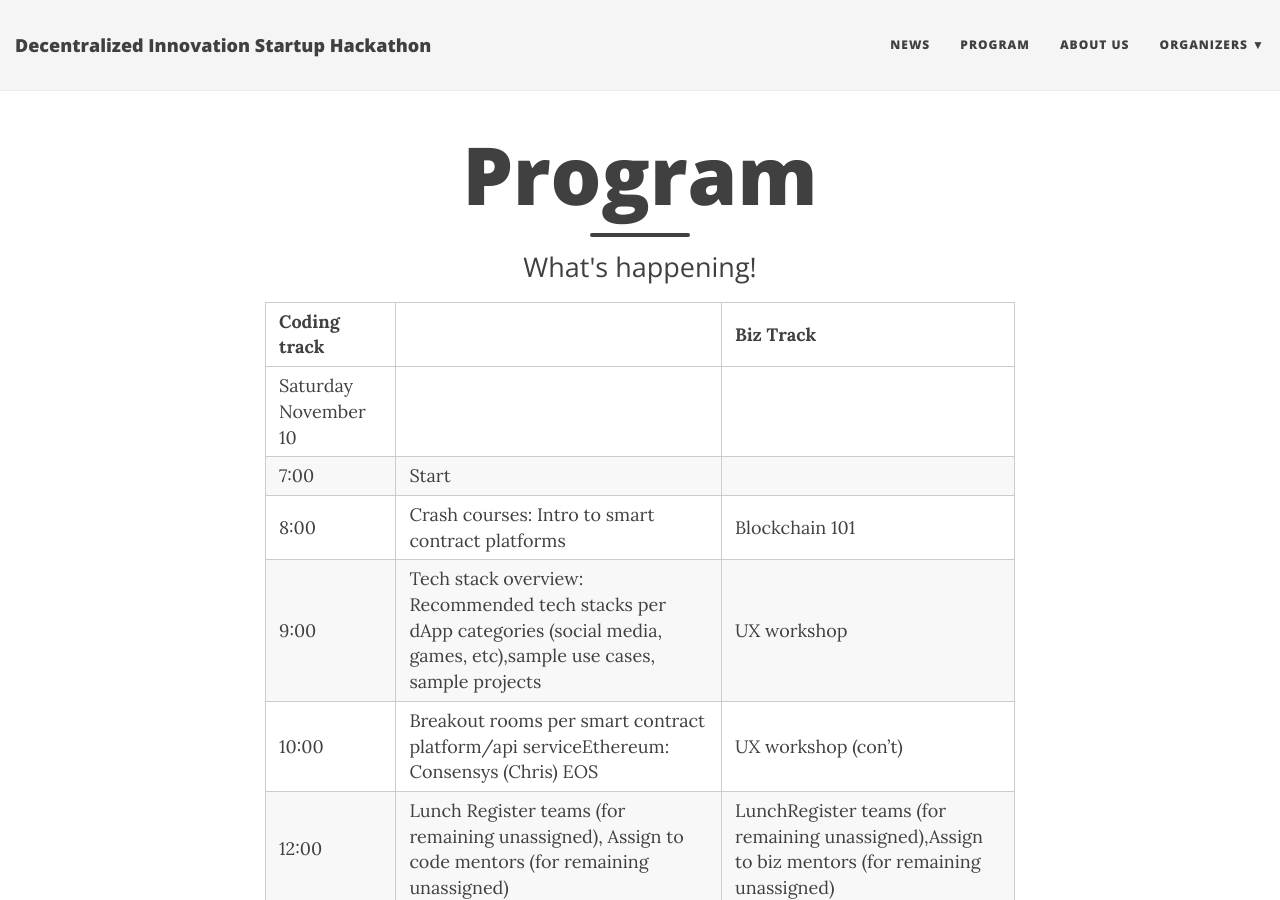
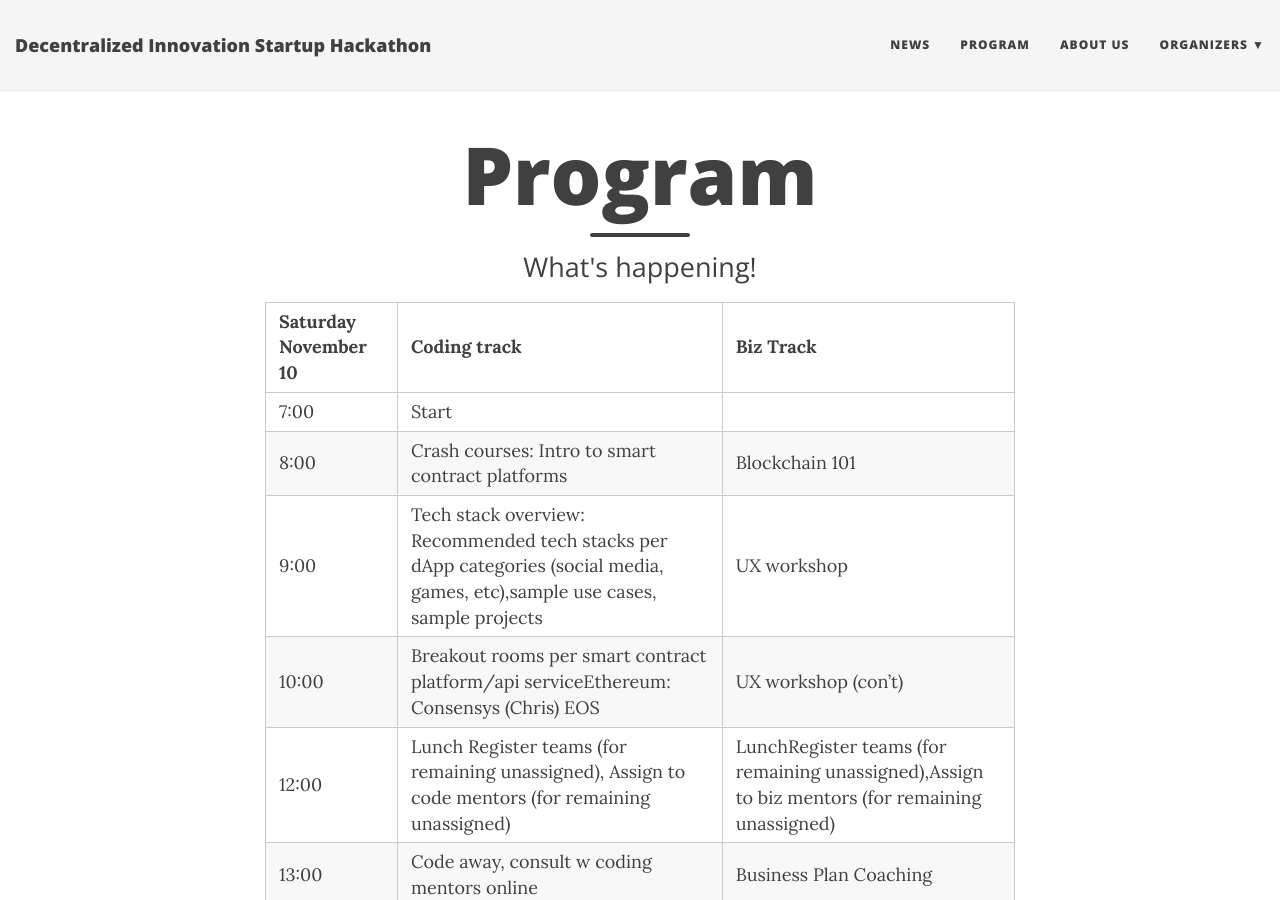
Before and after one commit to dish-event/dish-event, a Jekyll site: the page built from program.md, in a window 1280 px wide and 900 px high. Built offline with Jekyll 4.4.1, drawn with Linux system fonts in a browser that asks for light colours; nearby versions of some CDN libraries.

Commit message:
Updating contents

```diff
--- a/program.md
+++ b/program.md
@@ -3,9 +3,8 @@ layout: page
 title: Program
 subtitle: What's happening!
 ---
-| Coding track         	|                                                                                                                               	| Biz Track                                                                                       	|
+| Saturday November 10  | Coding track                                                                                                                 	    | Biz Track                                                                                       	|
 |----------------------	|-------------------------------------------------------------------------------------------------------------------------------	|-------------------------------------------------------------------------------------------------	|
-| Saturday November 10 	|                                                                                                                               	|                                                                                                 	|
 | 7:00                 	| Start                                                                                                                         	|                                                                                                 	|
 | 8:00                 	| Crash courses: Intro to smart contract platforms                                                                              	| Blockchain 101                                                                                  	|
 | 9:00                 	| Tech stack overview: Recommended tech stacks per dApp categories (social media, games, etc),sample use cases, sample projects 	| UX workshop                                                                                     	|
@@ -13,7 +12,7 @@ subtitle: What's happening!
 | 12:00                	| Lunch Register teams (for remaining unassigned), Assign to code mentors (for remaining unassigned)                            	| LunchRegister teams (for remaining unassigned),Assign to biz mentors (for remaining unassigned) 	|
 | 13:00                	| Code away, consult w coding mentors online                                                                                    	| Business Plan Coaching                                                                          	|
 | 18:00                	| End of general program                                                                                                        	| End of general program                                                                          	|
-|                      	|                                                                                                                               	|                                                                                                 	|
+|----------------------	|-------------------------------------------------------------------------------------------------------------------------------	|-------------------------------------------------------------------------------------------------	|
 | Sunday November 11   	|                                                                                                                               	|                                                                                                 	|
 | 7:00                 	| General program resumes                                                                                                       	| General program resumes                                                                         	|
 | 15:00                	| Judging                                                                                                                       	| Judging                                                                                         	|
```
